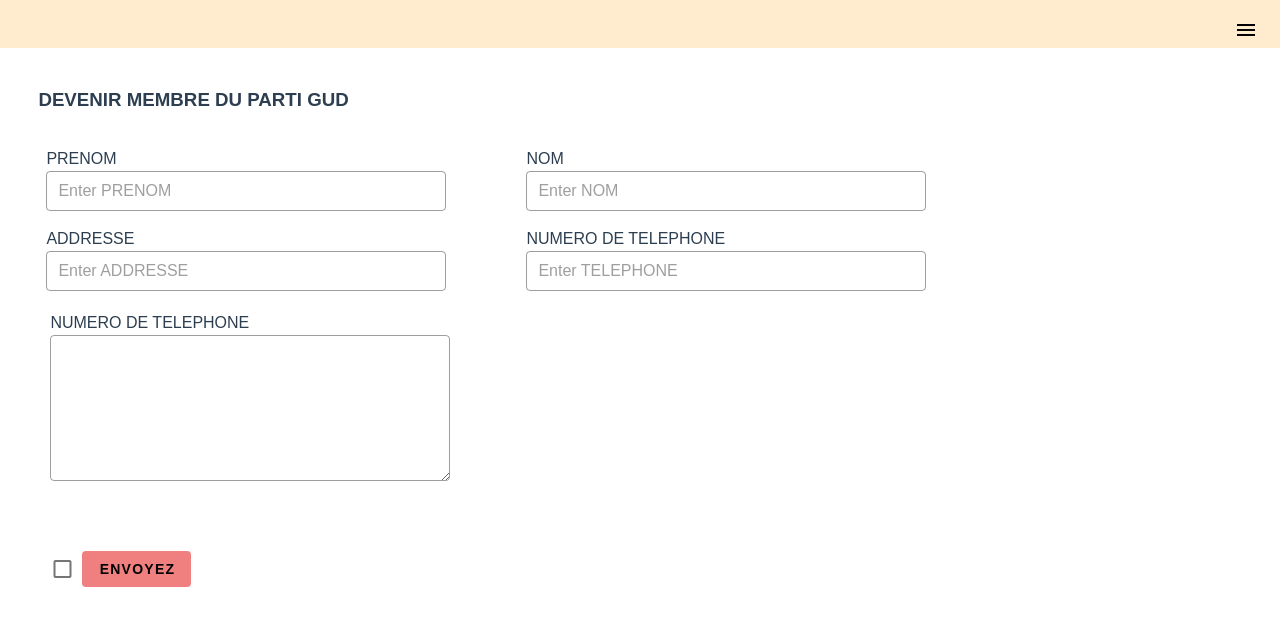
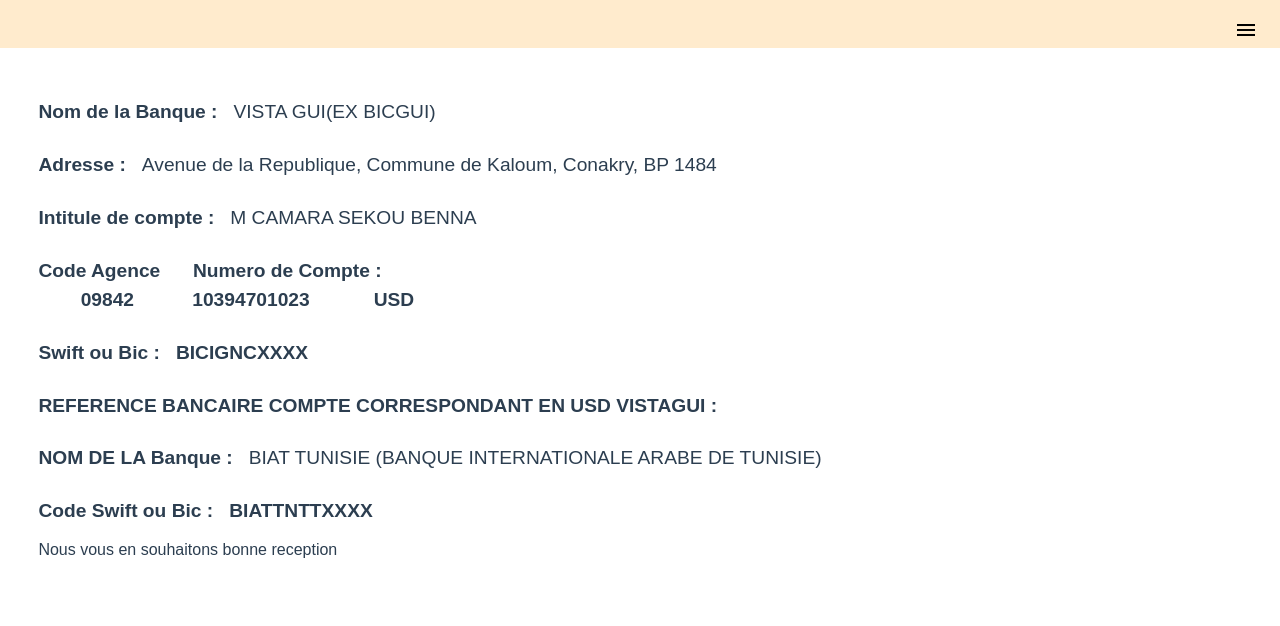
Before and after one commit to yeshu111999/project_pinto, a Vue app: page /donation in a window 1280 px wide. Shown: the top 626 px of the page. Built offline with nearby package versions, Linux system fonts and the light colour scheme; what vue-cookies, vue-mq would draw is missing.

Commit message:
donations changes

```diff
--- a/src/views/Donation.vue
+++ b/src/views/Donation.vue
@@ -2,6 +2,83 @@
     <div>
         <TopBarVue/>
         <div style="display: flex; flex-direction : column ; align-items:flex-start;padding: 3% 3%">
+            <div style="display:flex;flex-direction: row;justify-content: center; align-items: center;padding: 1% 0%;">
+                <div style="font-size: 1.2rem;font-weight: 600;">
+                    <span>Nom de la Banque :</span>
+                </div>
+                <div style="font-size: 1.2rem;font-weight: 400;">
+                    <span>&nbsp;&nbsp;&nbsp;VISTA GUI(EX BICGUI)</span>
+                </div>
+            </div>
+            <div style="display:flex;flex-direction: row;justify-content: center; align-items: center;padding: 1% 0%;">
+                <div style="font-size: 1.2rem;font-weight: 600;">
+                    <span>Adresse :</span>
+                </div>
+                <div style="font-size: 1.2rem;font-weight: 400;">
+                    <span>&nbsp;&nbsp;&nbsp;Avenue de la Republique, Commune de Kaloum, Conakry, BP 1484</span>
+                </div>
+            </div>
+            <div style="display:flex;flex-direction: row;justify-content: center; align-items: center;padding: 1% 0%;">
+                <div style="font-size: 1.2rem;font-weight: 600;">
+                    <span>Intitule de compte :</span>
+                </div>
+                <div style="font-size: 1.2rem;font-weight: 400;">
+                    <span>&nbsp;&nbsp;&nbsp;M CAMARA SEKOU BENNA</span>
+                </div>
+            </div>
+            <div style="display:flex;flex-direction: row;justify-content: center; align-items: center;padding: 1% 0%;">
+                <div style="display: flex;flex-direction: column;align-items: center;justify-content: center;">
+                    <div style="font-size: 1.2rem;font-weight: 600;">
+                        <span>Code Agence</span>
+                    </div>
+                    <div style="font-size: 1.2rem;font-weight: 600;">
+                        <span>&nbsp;&nbsp;&nbsp;09842</span>
+                    </div>
+                </div>
+                <div style="display: flex;flex-direction: column;align-items: center;justify-content: center;">
+                    <div style="font-size: 1.2rem;font-weight: 600;">
+                        <span>Numero de Compte :</span>
+                    </div>
+                    <div style="font-size: 1.2rem;font-weight: 600;">
+                        <span>&nbsp;&nbsp;&nbsp;&nbsp;&nbsp;&nbsp;10394701023&nbsp;&nbsp;&nbsp;&nbsp;&nbsp;&nbsp;&nbsp;&nbsp;&nbsp;&nbsp;&nbsp;&nbsp;USD</span>
+                    </div>
+                </div>
+            </div>
+            <div style="display:flex;flex-direction: row;justify-content: center; align-items: center;padding: 1% 0%;">
+                <div style="font-size: 1.2rem;font-weight: 600;">
+                    <span>Swift ou Bic :</span>
+                </div>
+                <div style="font-size: 1.2rem;font-weight: 600;">
+                    <span>&nbsp;&nbsp;&nbsp;BICIGNCXXXX</span>
+                </div>
+            </div>
+            <div style="display:flex;flex-direction: row;justify-content: center; align-items: center;padding: 1% 0%;">
+                <div style="font-size: 1.2rem;font-weight: 600;">
+                    <span>REFERENCE BANCAIRE COMPTE CORRESPONDANT EN USD VISTAGUI :</span>
+                </div>
+                <div style="font-size: 1.2rem;font-weight: 400;">
+                    <span>&nbsp;&nbsp;</span>
+                </div>
+            </div>
+            <div style="display:flex;flex-direction: row;justify-content: center; align-items: center;padding: 1% 0%;">
+                <div style="font-size: 1.2rem;font-weight: 600;">
+                    <span>NOM DE LA Banque :</span>
+                </div>
+                <div style="font-size: 1.2rem;font-weight: 400;">
+                    <span>&nbsp;&nbsp;&nbsp;BIAT TUNISIE (BANQUE INTERNATIONALE ARABE DE TUNISIE)</span>
+                </div>
+            </div>
+            <div style="display:flex;flex-direction: row;justify-content: center; align-items: center;padding: 1% 0%;">
+                <div style="font-size: 1.2rem;font-weight: 600;">
+                    <span>Code Swift ou Bic :</span>
+                </div>
+                <div style="font-size: 1.2rem;font-weight: 600;">
+                    <span>&nbsp;&nbsp;&nbsp;BIATTNTTXXXX</span>
+                </div>
+            </div>
+            <span>Nous vous en souhaitons bonne reception</span>
+        </div>
+        <!-- <div style="display: flex; flex-direction : column ; align-items:flex-start;padding: 3% 3%">
             <h3  style="margin-bottom:2%;">DEVENIR MEMBRE DU PARTI GUD</h3>
             <div style="display:flex; flex-direction :row; justify-content:space-between;">
                 <div style="display: flex;
@@ -110,7 +187,7 @@
                     </template>
                 </v-checkbox>
             </div>
-        </div>
+        </div> -->
     </div>
 </template>
 
```
